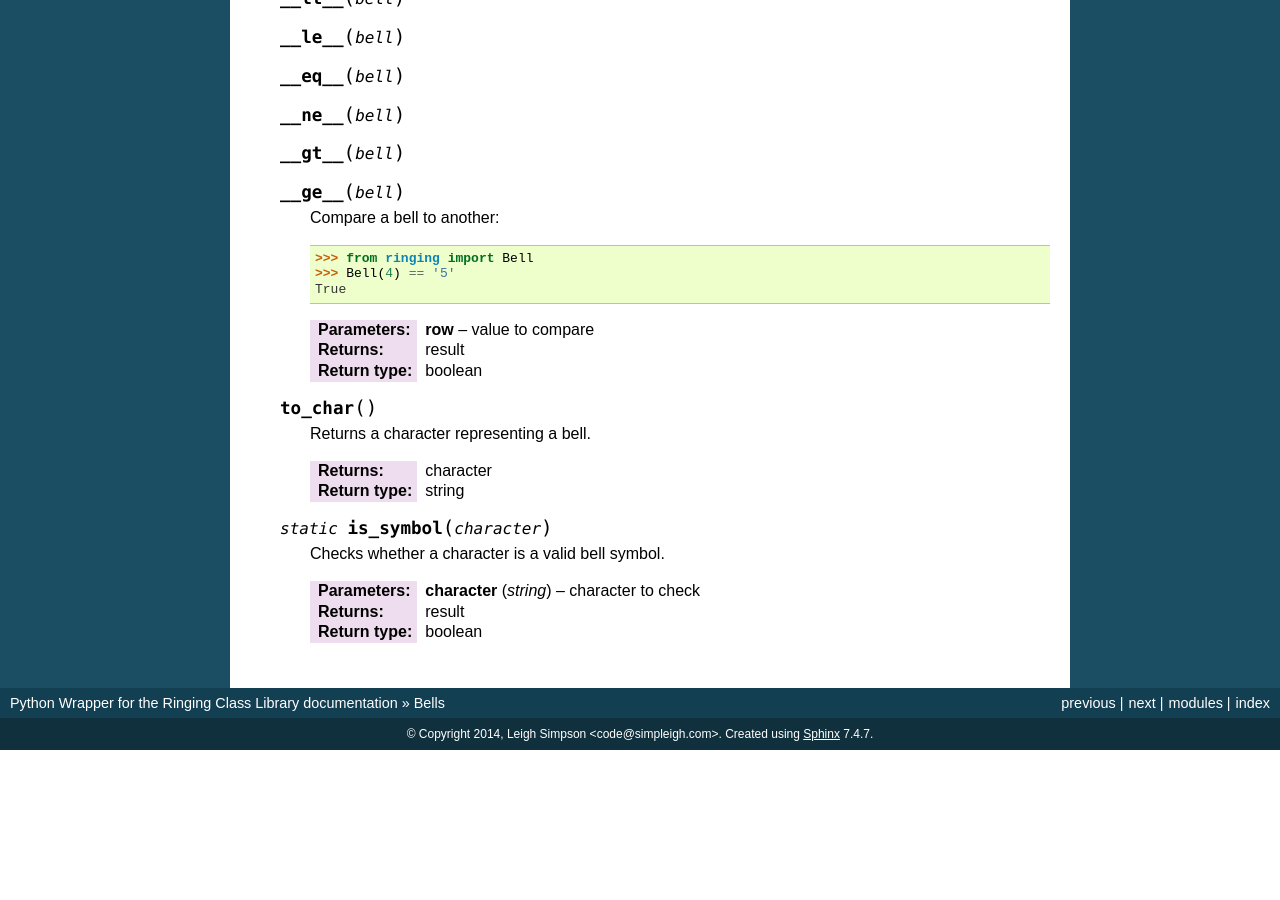
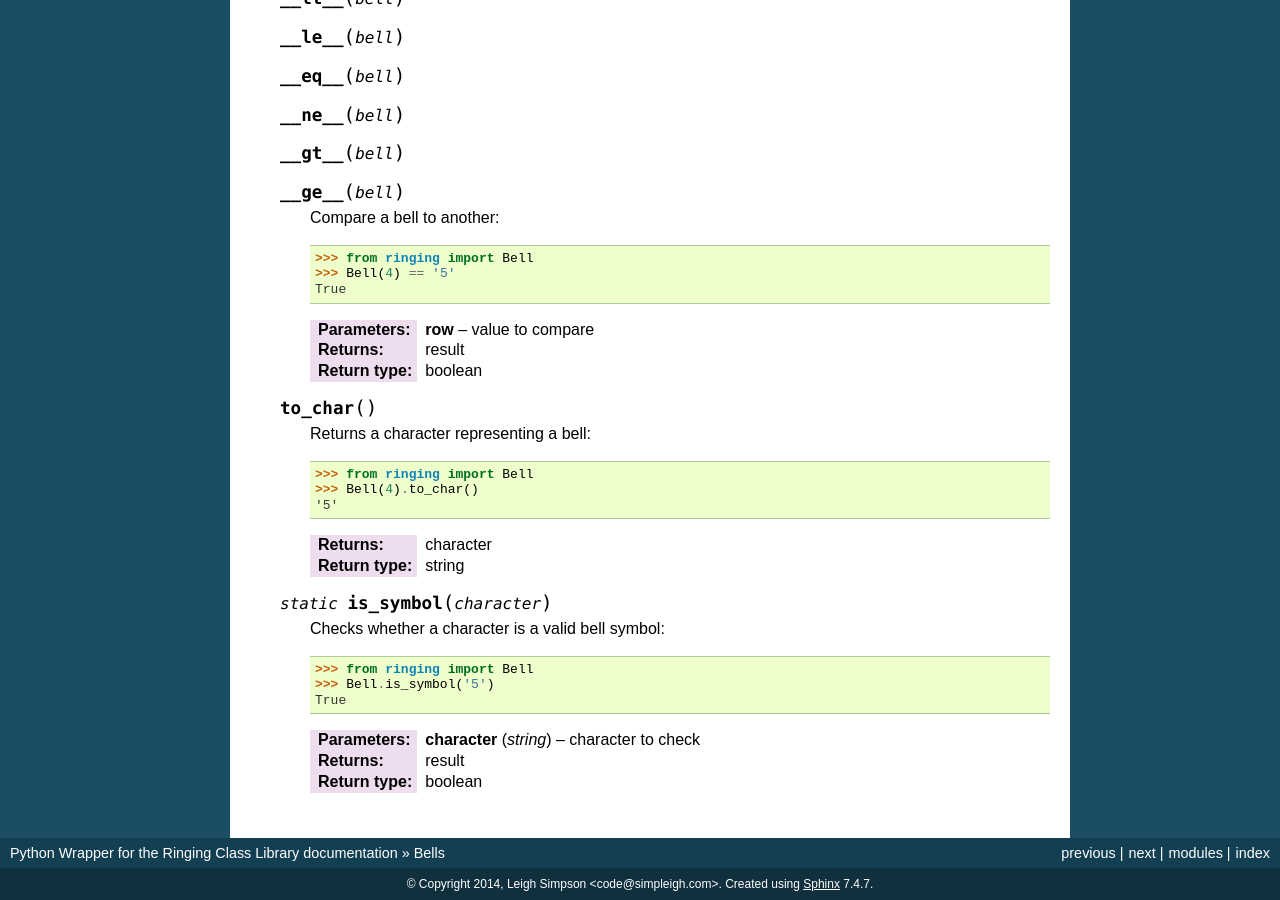
Before and after one commit to ringing-lib/ringing-lib-python, a Sphinx documentation site: the page built from docs/source/classes/bell.rst, in a window 1280 px wide and 900 px high, scrolled down 803 px. Built offline with Sphinx 7.4.7, drawn with Linux system fonts in a browser that asks for light colours; before the commit the page ends 1553 px from its top, so only the background shows below that.

Commit message:
Added examples to Bell documentation

```diff
--- a/docs/source/classes/bell.rst
+++ b/docs/source/classes/bell.rst
@@ -66,14 +66,22 @@ by a printable character.
 
    .. method:: to_char()
 
-      Returns a character representing a bell.
+      Returns a character representing a bell::
+
+         >>> from ringing import Bell
+         >>> Bell(4).to_char()
+         '5'
 
       :return: character
       :rtype: string
 
    .. staticmethod:: is_symbol(character)
 
-      Checks whether a character is a valid bell symbol.
+      Checks whether a character is a valid bell symbol::
+
+         >>> from ringing import Bell
+         >>> Bell.is_symbol('5')
+         True
 
       :param character: character to check
       :type character: string
```
